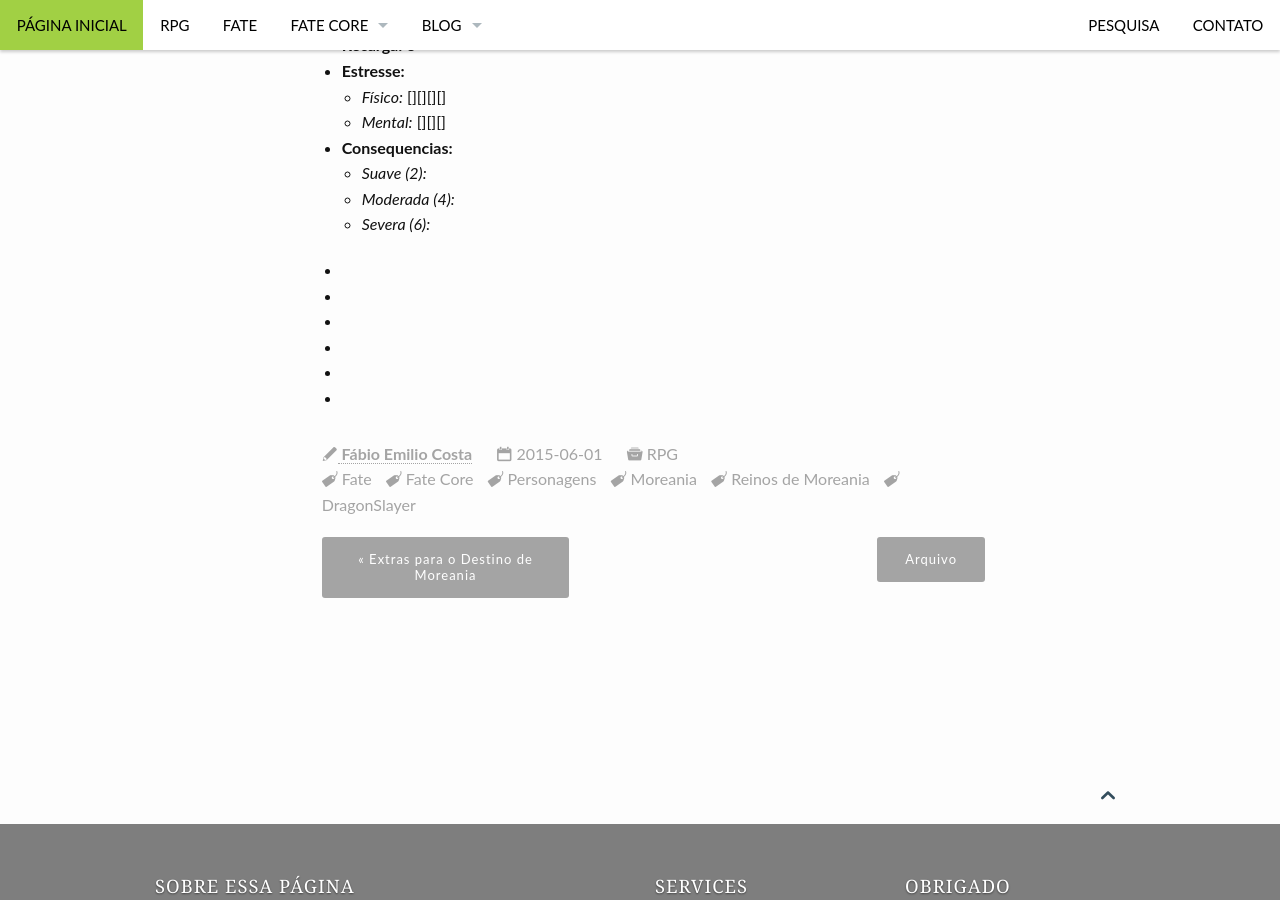
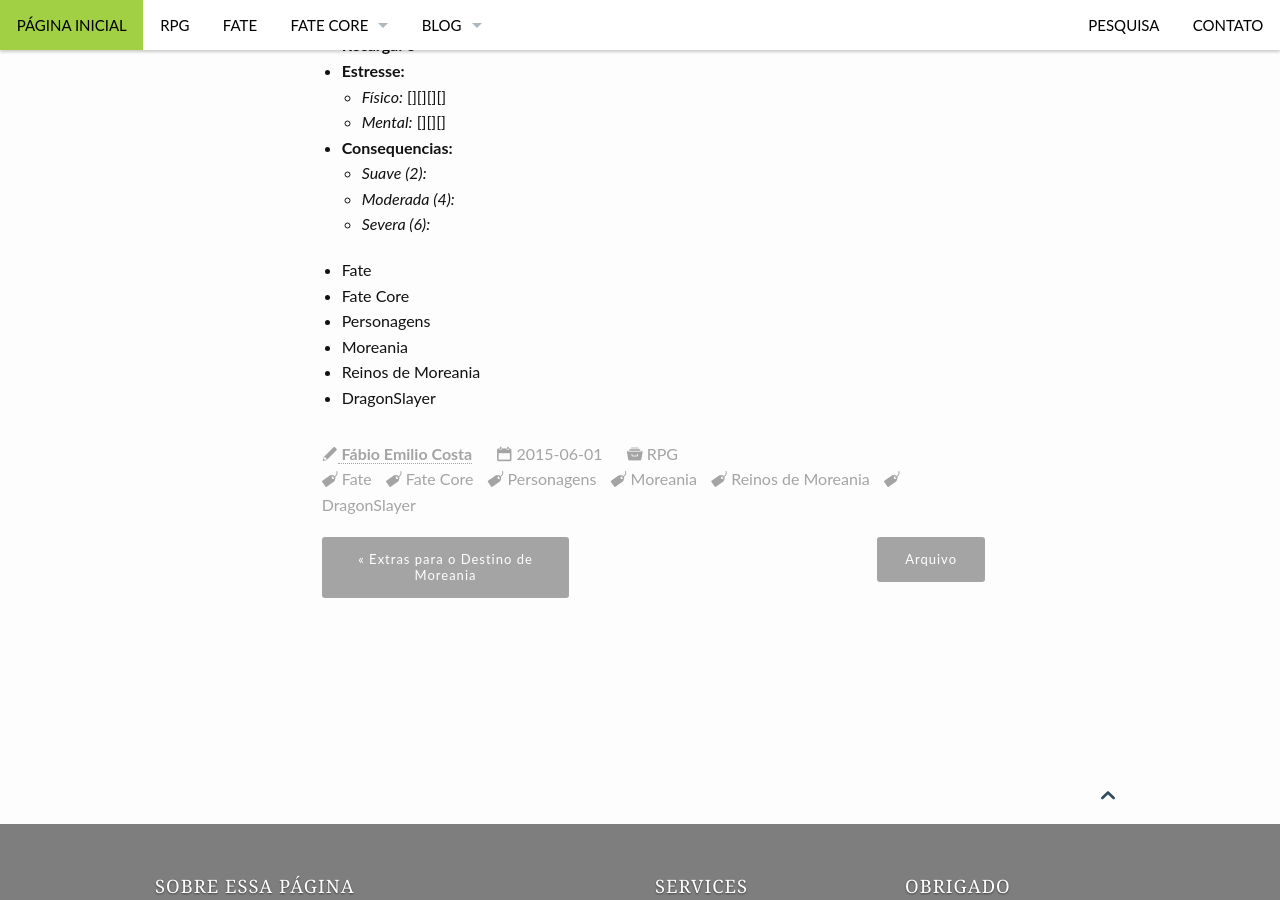
Before and after one commit to fabiocosta0305/fabiocosta0305.github.io-old, a Jekyll site: the page built from _posts/RPG/2015-06-01-DestinoDeMoreania-grupo.md, in a window 1280 px wide and 900 px high, scrolled down 7958 px. Built offline with Jekyll 4.4.1, drawn with Linux system fonts in a browser that asks for light colours.

Commit message:
Adicionando Destino de Moreania

```diff
--- a/_posts/RPG/2015-06-01-DestinoDeMoreania-grupo.md
+++ b/_posts/RPG/2015-06-01-DestinoDeMoreania-grupo.md
@@ -352,6 +352,6 @@ Altiva que encontra forças.
 
 <ul>
     {% for tag in page.tags %}
-    <li>{{ tag.name }}</li>
+    <li>{{ tag }}</li>
     {% endfor %}
 </ul>
```
